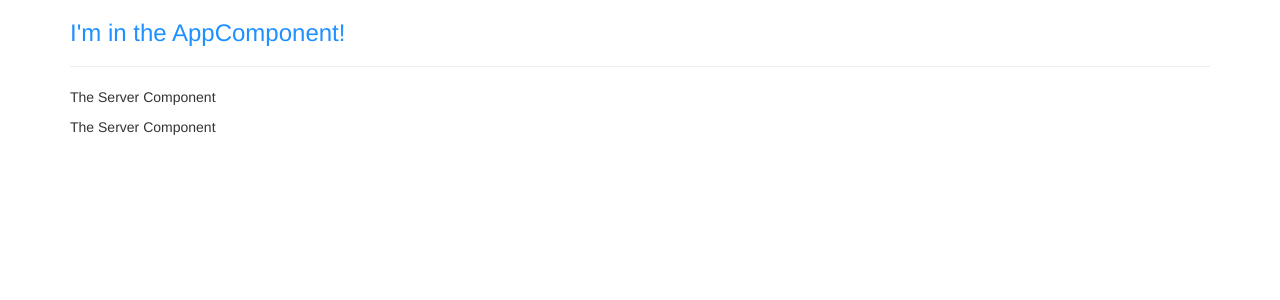
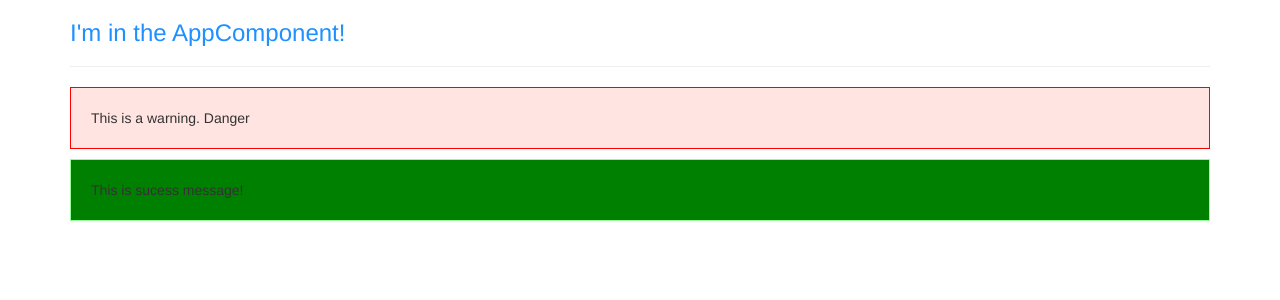
Before and after one commit to PedroSDD/Angular, an Angular app in the folder my-dream-app/: page / in a window 1280 px wide. Shown: the top 300 px of the page. Built offline with nearby package versions, Linux system fonts and the light colour scheme.

Commit message:
Section 1 exercise

```diff
--- a/my-dream-app/src/app/app.component.html
+++ b/my-dream-app/src/app/app.component.html
@@ -3,9 +3,11 @@
     <div class="col-xs-12">
       <h3>I'm in the AppComponent!</h3>
       <hr>
-      <app-servers></app-servers>
+      <!--<app-servers></app-servers>-->
       <!--<div app-servers></div>-->
       <!--<div class="app-servers"></div>-->
+      <app-warning-alert></app-warning-alert>
+      <app-sucess-alert></app-sucess-alert>
     </div>
   </div>
 </div>
--- /dev/null
+++ b/my-dream-app/src/app/sucess-alert/sucess-alert.component.css
@@ -0,0 +1,5 @@
+p {
+    padding: 20px;
+    background-color: green;
+    border: 1px solid palegreen;
+  }
--- /dev/null
+++ b/my-dream-app/src/app/sucess-alert/sucess-alert.component.html
@@ -0,0 +1,3 @@
+<p>
+  This is sucess message!
+</p>
--- /dev/null
+++ b/my-dream-app/src/app/sucess-alert/sucess-alert.component.ts
@@ -0,0 +1,15 @@
+import { Component, OnInit } from '@angular/core';
+
+@Component({
+  selector: 'app-sucess-alert',
+  templateUrl: './sucess-alert.component.html',
+  styleUrls: ['./sucess-alert.component.css']
+})
+export class SucessAlertComponent implements OnInit {
+
+  constructor() { }
+
+  ngOnInit() {
+  }
+
+}
--- /dev/null
+++ b/my-dream-app/src/app/warning-alert/warning-alert-component.ts
@@ -0,0 +1,21 @@
+import { Component } from '@angular/core';
+
+@Component({
+  selector: 'app-warning-alert',
+  template:`
+  <p> This is a warning. Danger </p>
+  `,
+
+  styles: [
+    `
+    p {
+      padding: 20px;
+      background-color: mistyrose;
+      border: 1px solid red;
+    }
+    `
+  ]
+})
+export class warningAlertComponent {
+
+}
```
Also changed, not shown: my-dream-app/src/app/app.module.ts (+6 -4 lines).
